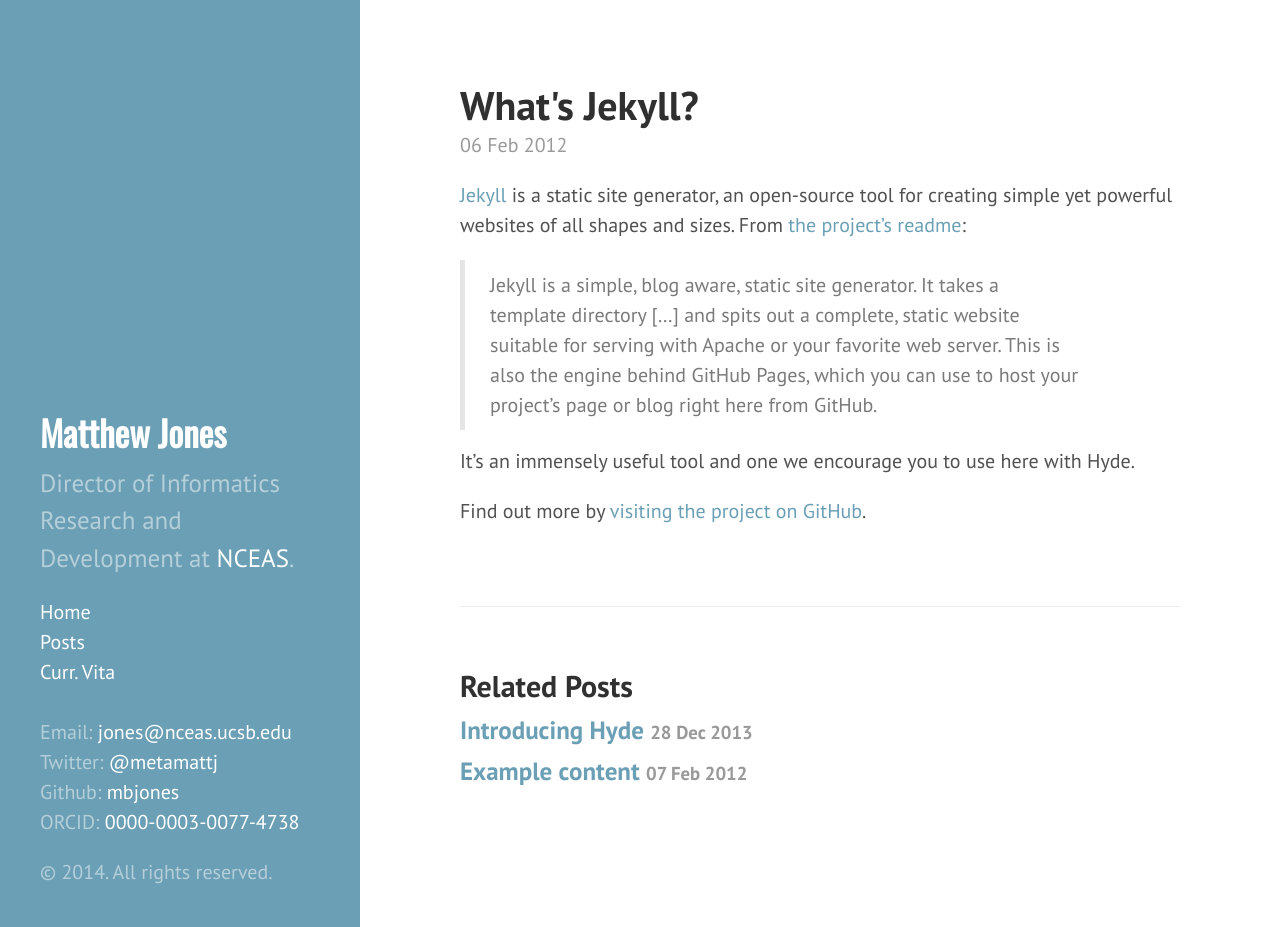
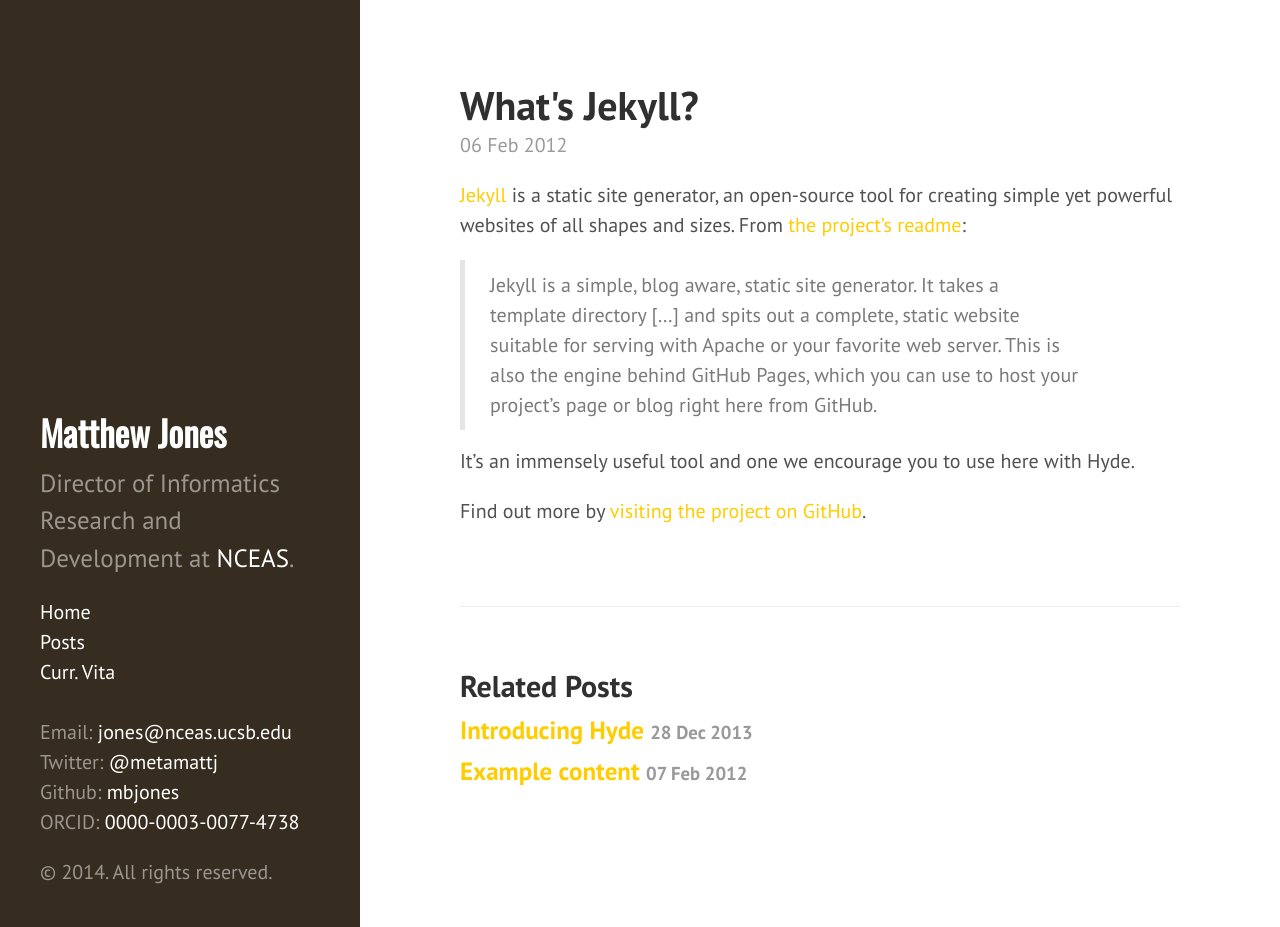
Before and after one commit to mbjones/mbjones.github.io, a Jekyll site: the page built from _posts/2012-02-06-whats-jekyll.md, in a window 1280 px wide and 927 px high. Built offline with Jekyll 4.4.1, drawn with Linux system fonts in a browser that asks for light colours; Markdown is read by kramdown in place of the engine named in the settings.

Commit message:
Chnage theme color to brown.

```diff
--- a/_layouts/default.html
+++ b/_layouts/default.html
@@ -3,7 +3,7 @@
 
   {% include head.html %}
 
-  <body class="theme-base-0d">
+  <body class="theme-base-07">
 
     {% include sidebar.html %}
 
--- a/public/css/local.css
+++ b/public/css/local.css
@@ -37,3 +37,14 @@
   float: right;
   margin: 1rem 0 0 1rem;
 }
+
+/* Theme colors */
+
+/* Deep Brown */
+.theme-base-07 .sidebar {
+  background-color: #362C20;
+}
+.theme-base-07 .content a,
+.theme-base-07 .related-posts li a:hover {
+  color: #fc0;
+}
```
